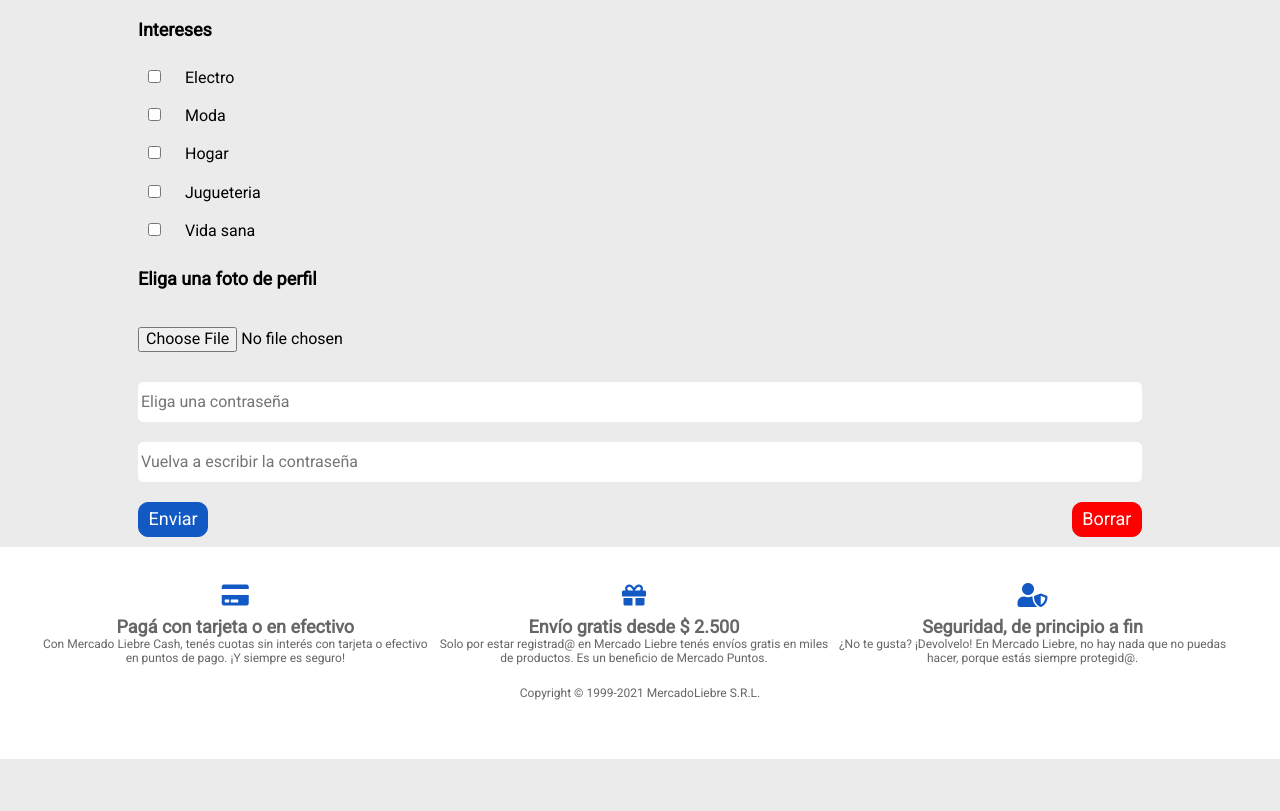
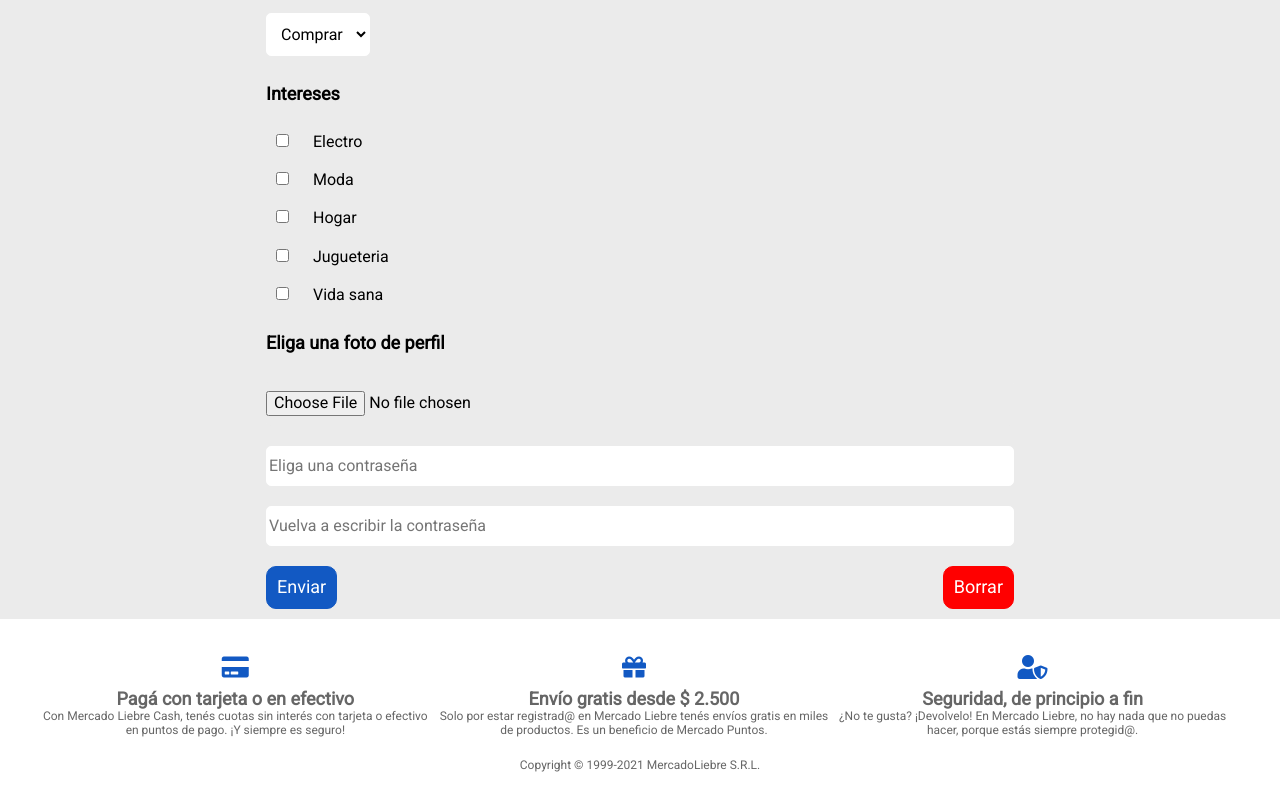
Before and after one commit to nico89221/mercadoliebre, a website: page views/register.html in a window 1280 px wide. Shown: the part 631-1442 px from the top of the page. Before the commit the page ends 1390 px from the top, so only its background shows below. Drawn offline with Linux system fonts and the light colour scheme; files whose address does not match are found by name.

Commit message:
Se corrigio el padding del register tanto en tablet como en desktop

```diff
--- a/public/css/styles-desktop.css
+++ b/public/css/styles-desktop.css
@@ -42,6 +42,14 @@
         background-color: #0022AA;
     }
 
+    .main-register{
+
+        padding-left: 20vw;
+        padding-right: 20vw;
+        padding-top: 5vw;
+
+    }
+
     footer{
 
         display: flex;
--- a/public/css/styles-tablet.css
+++ b/public/css/styles-tablet.css
@@ -92,6 +92,14 @@
 
     }
 
+    .main-register{
+
+        padding-left: 20vw;
+        padding-right: 20vw;
+        padding-top: 5vw;
+
+    }
+
 
 
     .cont-nav{
--- a/public/css/styles.css
+++ b/public/css/styles.css
@@ -319,8 +319,7 @@ select{
 
 .button .b-enviar{
 
-    width: 7%;
-    padding: 6px;
+    padding: 10px;
     font-size: 18px;
     background-color: #1259c3;
     color: white;
@@ -331,8 +330,8 @@ select{
 
 .button .b-borrar{
 
-    width: 7%;
-    padding: 6px;
+
+    padding: 10px;
     font-size: 18px;
     background-color: red;
     color: white;
```
